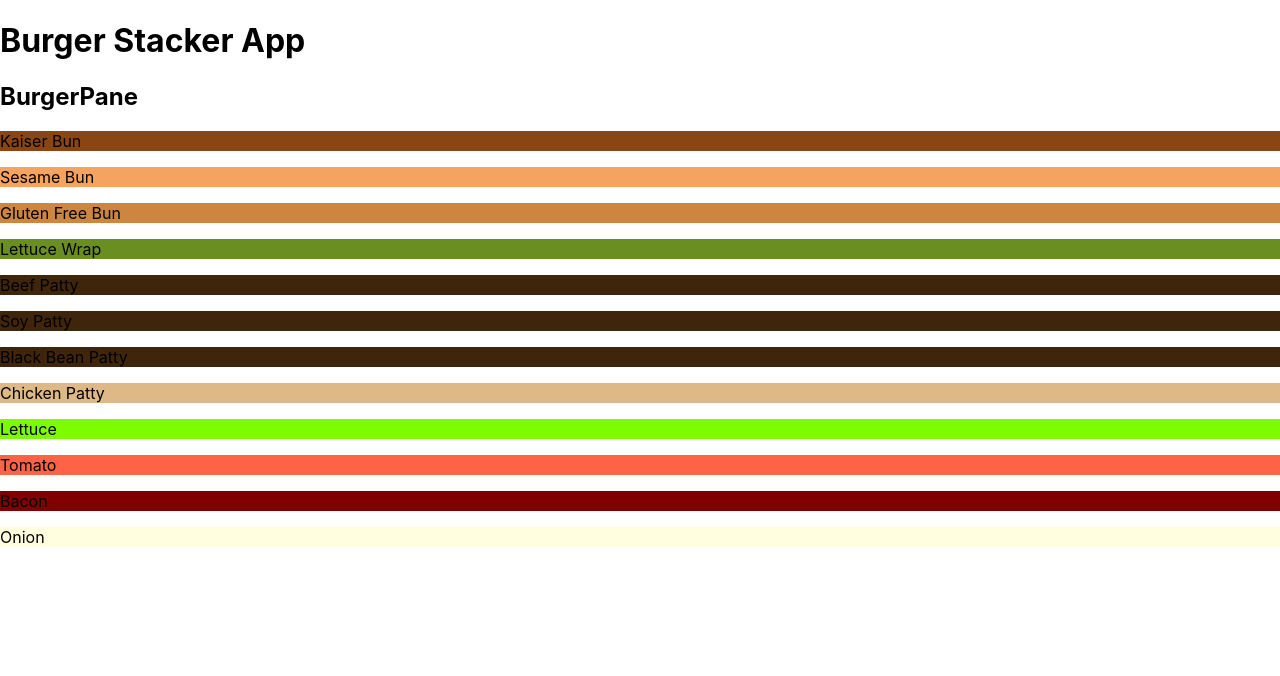
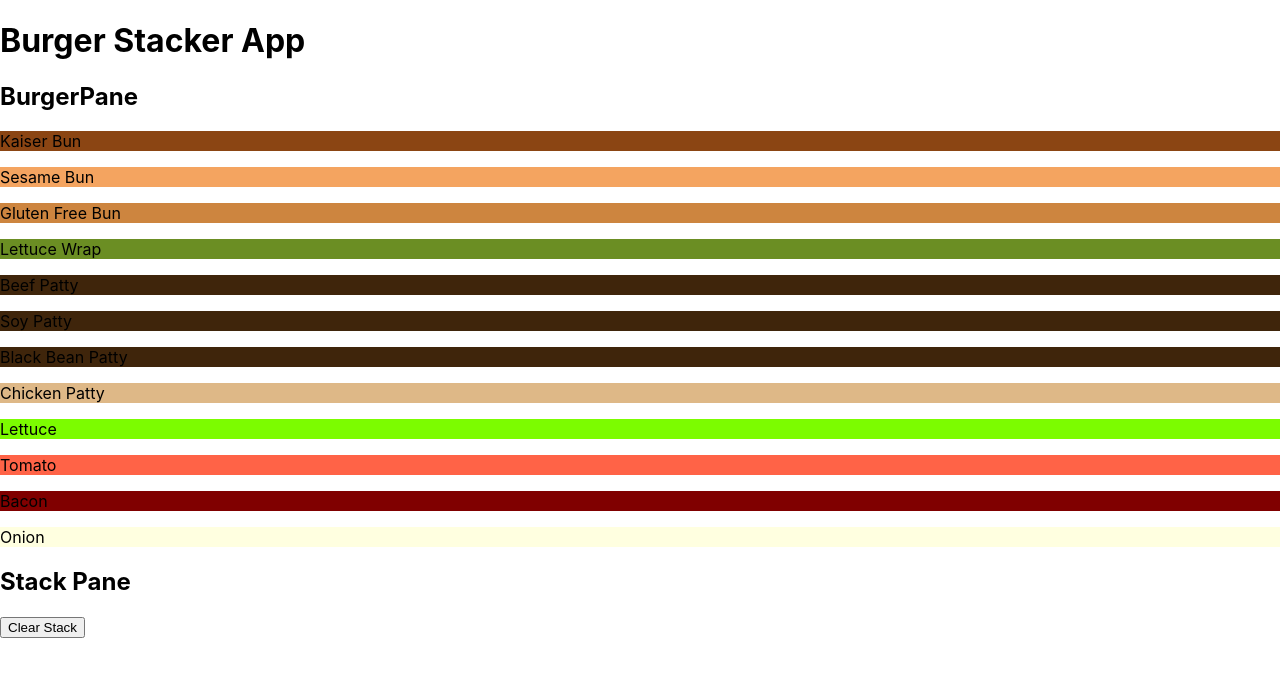
Before and after one commit to tkolsrud/react-burger-stacker2, a React (Create React App) app: page / in a window 1280 px wide. Shown: the top 676 px of the page. Built offline with nearby package versions, Linux system fonts and the light colour scheme.

Commit message:
stackPane and clear functional / basic requirements met

```diff
--- a/src/components/burgerStacker.js
+++ b/src/components/burgerStacker.js
@@ -1,5 +1,6 @@
 import React, { useState } from 'react'
 import IngredientPane from './ingredientPane'
+import StackPane from './stackPane'
 
 
 const BurgerStacker = () => {
@@ -19,7 +20,7 @@ const BurgerStacker = () => {
         {name: 'Onion', color: 'lightyellow'}
       ]
 
-    const [ingList, setIngList] = useState(['testing'])
+    const [ingList, setIngList] = useState([])
 
     const addIngredient = (e) => {
         console.log(e.target)
@@ -28,10 +29,16 @@ const BurgerStacker = () => {
         setIngList(()=>[{name: ingName, color: ingColor}, ...ingList])
     }
 
+    const clearIngredients = (e) => {
+        setIngList(() => [])
+    }
+
+
     return (
         <>
         <h1>Burger Stacker App</h1>
         <IngredientPane ingredients={ingredients} addIngredient={addIngredient}/>
+        <StackPane ingredients={ingList} clearIngredients={clearIngredients}/>
         </>
     )
 }
--- a/src/components/clearStack.js
+++ b/src/components/clearStack.js
@@ -1,11 +1,10 @@
-import React, { Component } from 'react'
+import React from 'react'
 
-class ClearStack extends Component {
-    render() {
-        return (
-            <button>Clear Stack</button>
+const ClearStack = (props) => {
+
+    return (
+            <button onClick={props.clear}>Clear Stack</button>
         )
-    }
 }
 
 export default ClearStack
--- /dev/null
+++ b/src/components/stackPane.js
@@ -0,0 +1,24 @@
+import React from 'react'
+import ClearStack from './clearStack'
+import Ingredient from './indgredient'
+
+const StackPane =(props) =>{
+
+    let allIngredients = props.ingredients.map((ing, i) => {
+       return <Ingredient
+                ingredient={ing}
+                key={i}
+            />
+    })
+
+    return (
+        <>
+        <h2>Stack Pane</h2>
+        {allIngredients}
+        <ClearStack clear={props.clearIngredients}/>
+        </>
+    )
+
+}
+
+export default StackPane
```
Also changed, not shown: src/components/stack.js (deleted, +0 -15 lines).
